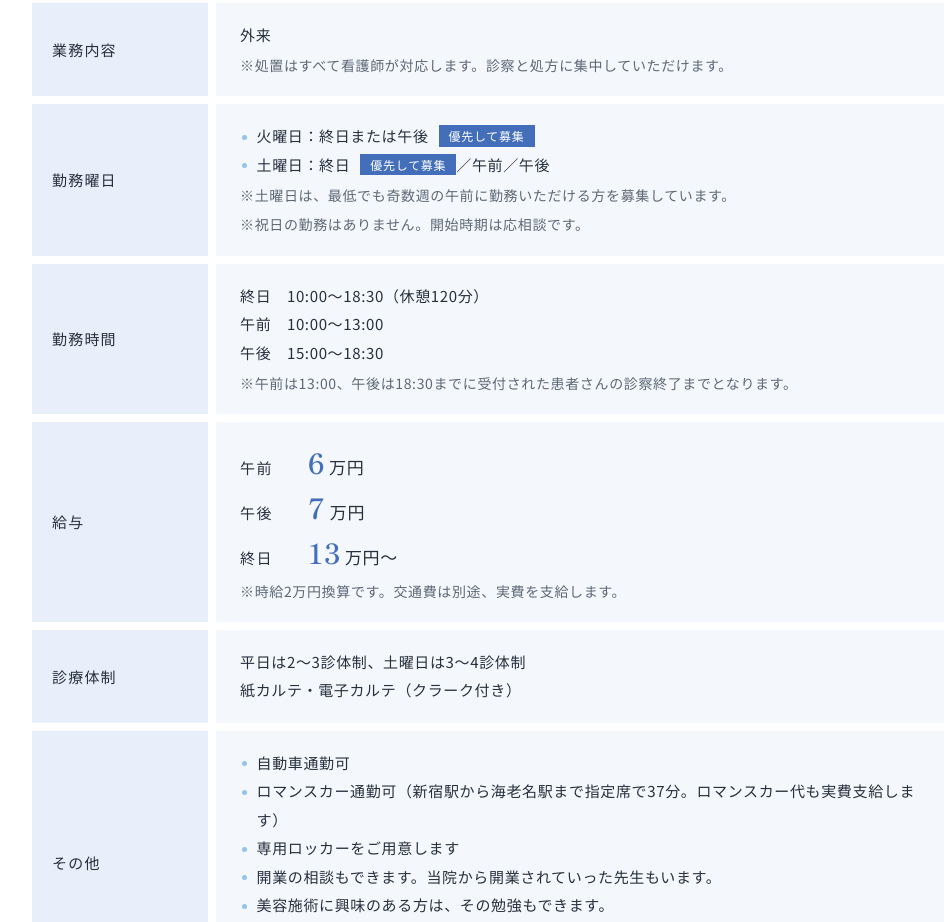
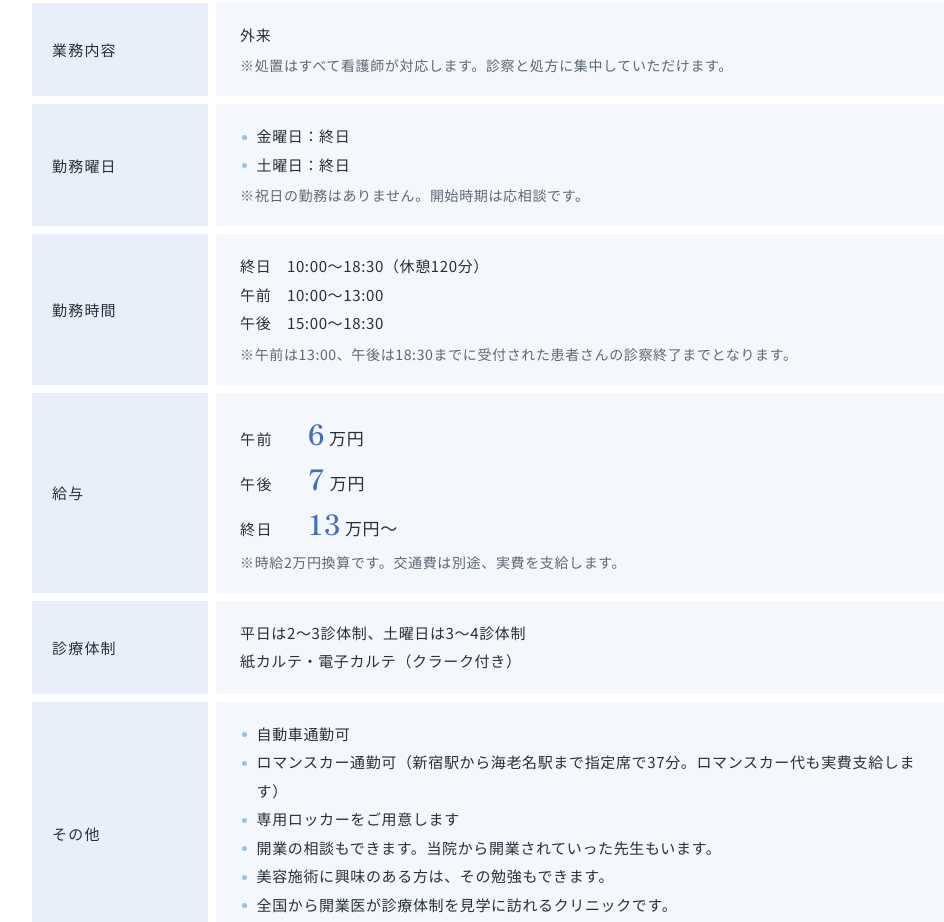
Before and after one commit to kotaka0424/doctor-recruit-preview, a plain HTML site: page index.html in a window 1280 px wide. Shown: the part 10338-11260 px from the top of the page, without its empty margins (148-1092 px from the left). Drawn offline with nearby package versions, Linux system fonts and the light colour scheme.

Commit message:
Part-time: Friday and Saturday full-day only, remove priority badges
Co-Authored-By: Claude Fable 5.2 <noreply@anthropic.com>

```diff
--- a/index.html
+++ b/index.html
@@ -285,10 +285,6 @@ body { margin: 0; background: #fff; }
 .mdr-pay__cond { flex: 0 0 3.2em; font-weight: 500; letter-spacing: .1em; }
 .mdr-pay__num { font-family: var(--mdr-serif); font-size: 17px; letter-spacing: .04em; }
 .mdr-pay__num b { margin-right: 4px; font-size: 28px; font-weight: 600; color: var(--mdr-blue); }
-.mdr-badge {
-  display: inline-block; margin-left: 10px; padding: 0 10px; background: var(--mdr-blue); color: #fff;
-  font-size: 12px; line-height: 1.8; letter-spacing: .06em; vertical-align: 1px;
-}
 .mdr-job__cta { margin-top: 40px; text-align: center; }
 
 /* ---------- 06 WANTED ---------- */
@@ -492,7 +488,6 @@ body { margin: 0; background: #fff; }
   .mdr-dl__row { display: block; margin-top: 10px; }
   .mdr-dl__row dt { padding: 8px 16px; font-size: 14.5px; }
   .mdr-dl__row dd { padding: 14px 16px 16px; font-size: 14.5px; }
-  .mdr-badge { margin-left: 6px; padding: 0 8px; font-size: 11px; }
   .mdr-job__cta { margin-top: 28px; }
 
   .mdr-check li { padding: 14px 16px 14px 48px; font-size: 15.5px; letter-spacing: .03em; }
@@ -947,10 +942,9 @@ body { margin: 0; background: #fff; }
           <dt>勤務曜日</dt>
           <dd>
             <ul class="mdr-ul">
-              <li>火曜日：終日または午後<span class="mdr-badge">優先して募集</span></li>
-              <li>土曜日：終日<span class="mdr-badge">優先して募集</span>／午前／午後</li>
+              <li>金曜日：終日</li>
+              <li>土曜日：終日</li>
             </ul>
-            <p class="mdr-note">※土曜日は、最低でも奇数週の午前に勤務いただける方を募集しています。</p>
             <p class="mdr-note">※祝日の勤務はありません。開始時期は応相談です。</p>
           </dd>
         </div>
```
